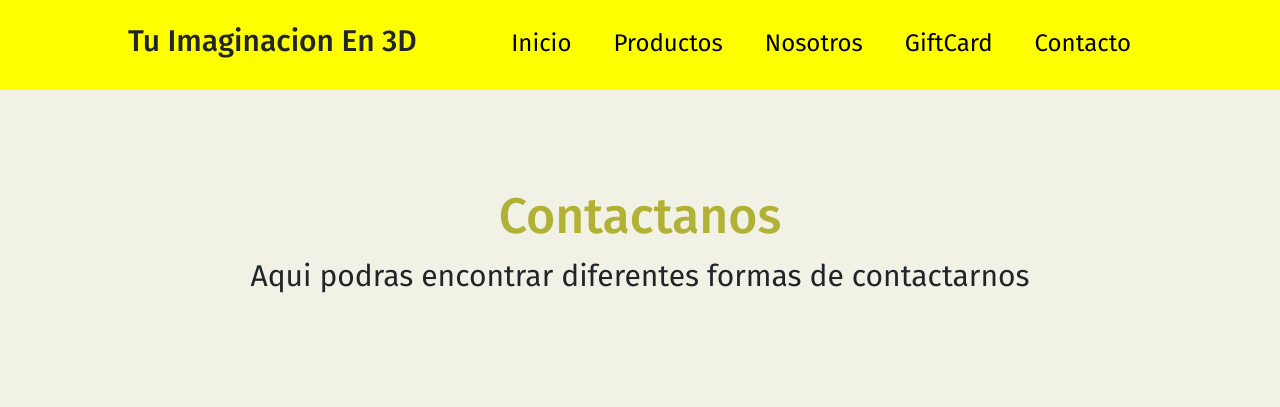
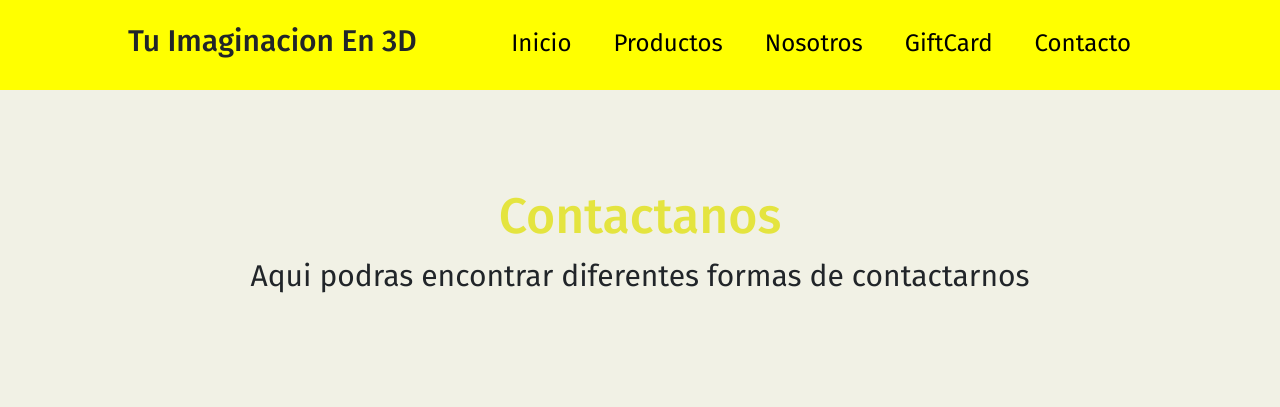
Before and after one commit to BlasG27/proyectoFinal, a website: page contacto.html in a window 1280 px wide. Shown: the top 407 px of the page. Drawn offline with nearby package versions, Linux system fonts and the light colour scheme.

Commit message:
modificando ruteo al css creado por node

```diff
--- a/contacto.html
+++ b/contacto.html
@@ -9,7 +9,7 @@
     <link rel="preconnect" href="https://fonts.googleapis.com">
 <link rel="preconnect" href="https://fonts.gstatic.com" crossorigin>
 <link href="https://fonts.googleapis.com/css2?family=Fira+Sans:ital,wght@0,100;0,200;0,300;0,400;0,500;0,600;0,700;0,800;0,900;1,100;1,200;1,300;1,400;1,500;1,600;1,700;1,800;1,900&display=swap" rel="stylesheet">
-    <link rel="stylesheet" href="main.css">
+    <link rel="stylesheet" href="css/main.css">
 </head>
 <body>
     <nav class="barraDeNav d-flex justify-content-center">
```
Also changed, not shown: giftcard.html (+1 -1 lines), nosotros.html (+1 -1 lines), productos.html (+1 -1 lines).
